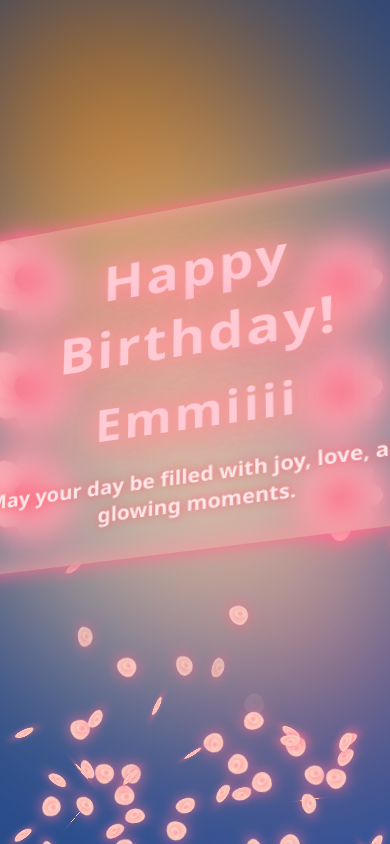
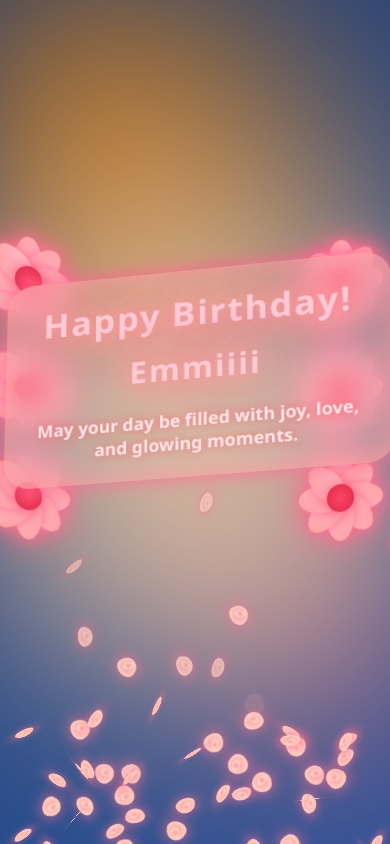
Before and after one commit to RMHAS/Birthday_Wish, a plain HTML site: page index.html in a window 390 px wide. Drawn offline with Linux system fonts and the light colour scheme.

Commit message:
Update index.html

```diff
--- a/index.html
+++ b/index.html
@@ -291,7 +291,26 @@
     animation-timing-function: ease-in-out, ease-in-out;
     animation-fill-mode: forwards, forwards;
   }
+@media (max-width: 500px) {
+  .birthday-card {
+    width: 90%;
+    height: auto;
+    padding: 20px;
+    transform: translate3d(-50%, -50%, 150px) rotateX(10deg) rotateY(-10deg);
+  }
 
+  .birthday-card h1 {
+    font-size: 2rem;
+  }
+
+  .birthday-card .name {
+    font-size: 1.8rem;
+  }
+
+  .birthday-card p {
+    font-size: 1rem;
+  }
+}
 </style>
 </head>
 <body>
```
